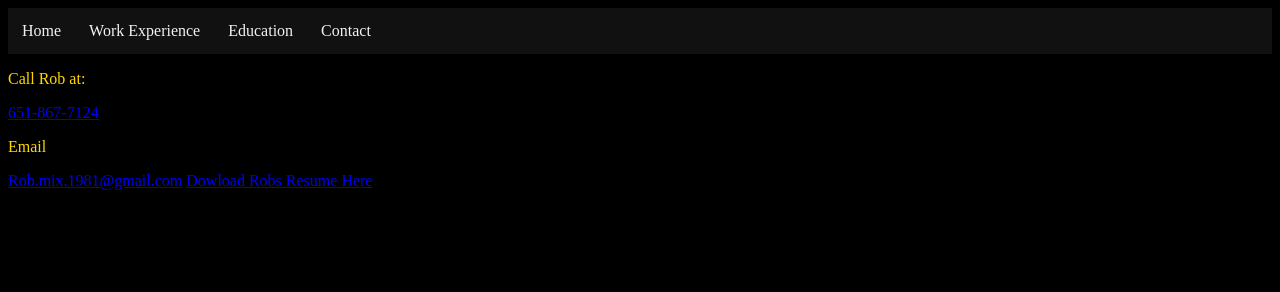
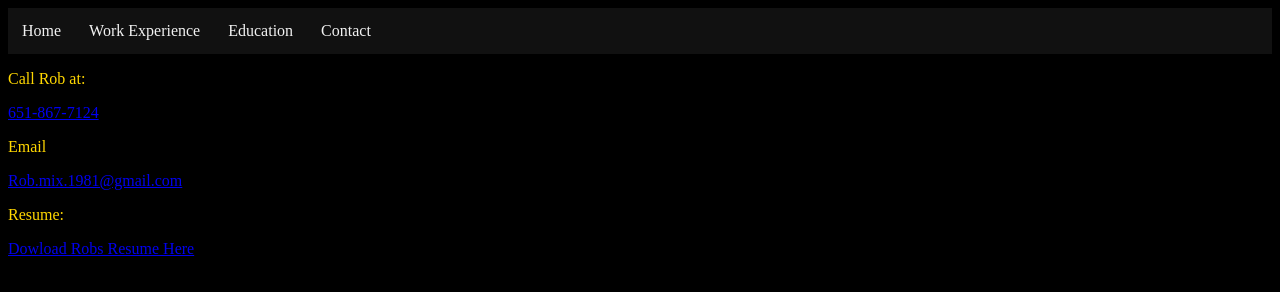
Before and after one commit to Rmix2021/Rmix2021.github.io, a plain HTML site: page contact.html in a window 1280 px wide. Drawn offline with Linux system fonts and the light colour scheme.

Commit message:
AddedPDF

```diff
--- a/contact.html
+++ b/contact.html
@@ -15,7 +15,12 @@
         <a href="tel:651-867-7124">651-867-7124</a>
         <p>Email</p>
         <a href="mailto:Rob.mix.1981@gmail.com">Rob.mix.1981@gmail.com</a>
-        <a href="RobMixResume.pdf">Dowload Robs Resume Here</a>
+        <p>Resume:</p>
+        <object data="RobMixResume.pdf" type="application/pdf" width="100%" height="500px">
+          <a href="RobMixResume.pdf">Dowload Robs Resume Here</a>
+
+        </object>
+
     </div>
 </body>
 </html>
```
